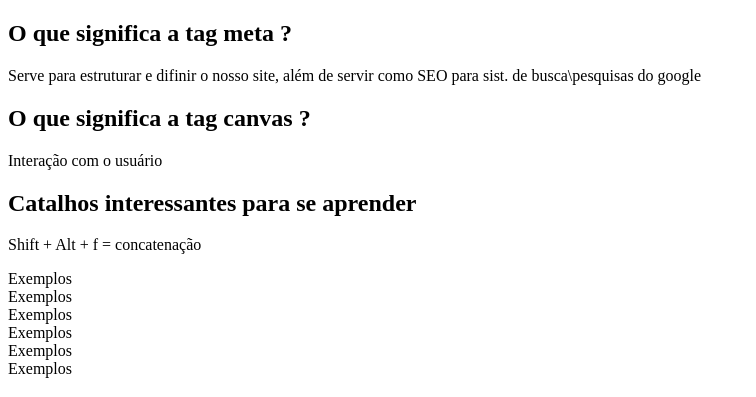
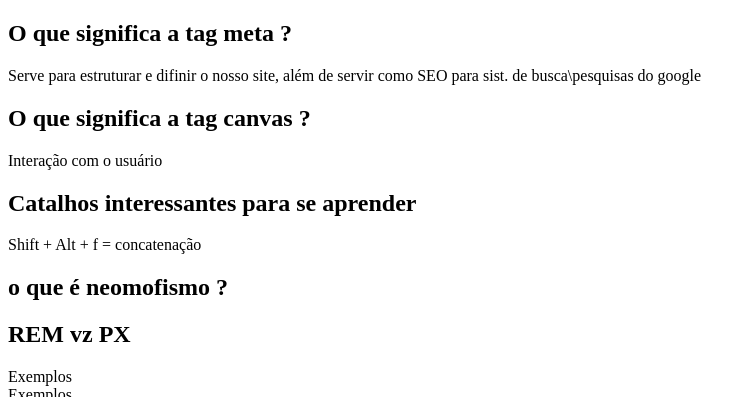
Before and after one commit to VANDERSON-BR/Digital-projeto-01, a plain HTML site: page index.html in a window 1280 px wide. Shown: the top 397 px of the page, without its empty margins (0-756 px from the left). Drawn offline with Linux system fonts and the light colour scheme.

Commit message:
add variables

```diff
--- a/index.html
+++ b/index.html
@@ -17,6 +17,9 @@
 
     <h2>Catalhos interessantes para se aprender</h2>
     <p>Shift + Alt + f = concatenação</p>
+
+    <h2>o que é neomofismo ?</h2>
+    <h2>REM vz PX</h2>
 
 
     <div class="background">
--- a/style/variable.css
+++ b/style/variable.css
@@ -0,0 +1,21 @@
+:root{
+    --primary-color:#4f46e5;
+    --primary-hover:#4338ca;
+    --background-color:#f3f4f6;
+    --card-background:#fff;
+    --text-color:#1f2937;
+    --text-secondary:#6b7280;
+    --border-color:#e5e7eb;
+    --input-focus:#e0e7ff;
+
+    --shadow-sm:0px 1px 2px rgba(0 , 0 , 0 , 0.05);
+    --shadow-md:0px 4px 8px rgba(0 , 0 , 0 , 0.1) , 0px 2px 4px -1px rgba(0 , 0 , 0 , 0.06);
+    --shadow-lg:0px 10px 15px -3px rgba(0 , 0 , 0 , 0.1) , 0px 4px 6px -2px rgba(0 , 0 , 0 , 0.05);
+
+    --radius-sm:0.25rem;
+    --radius-md:0.375rem;
+    --radius-lg:0.5rem;
+
+    --transition:all 0.2s;
+    transition: all 0.2s ease;
+}
```
